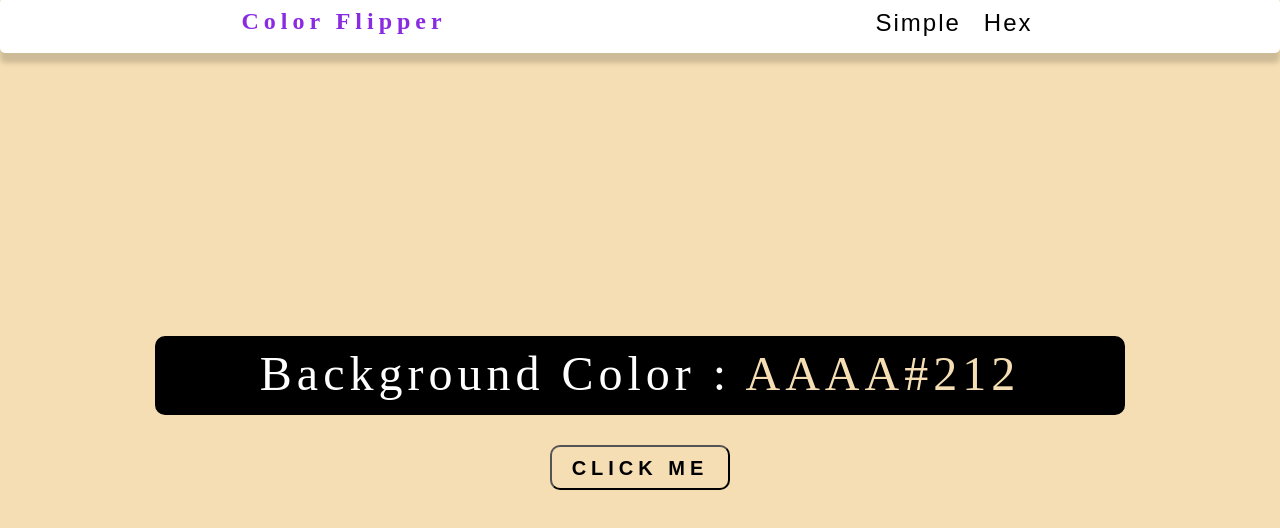
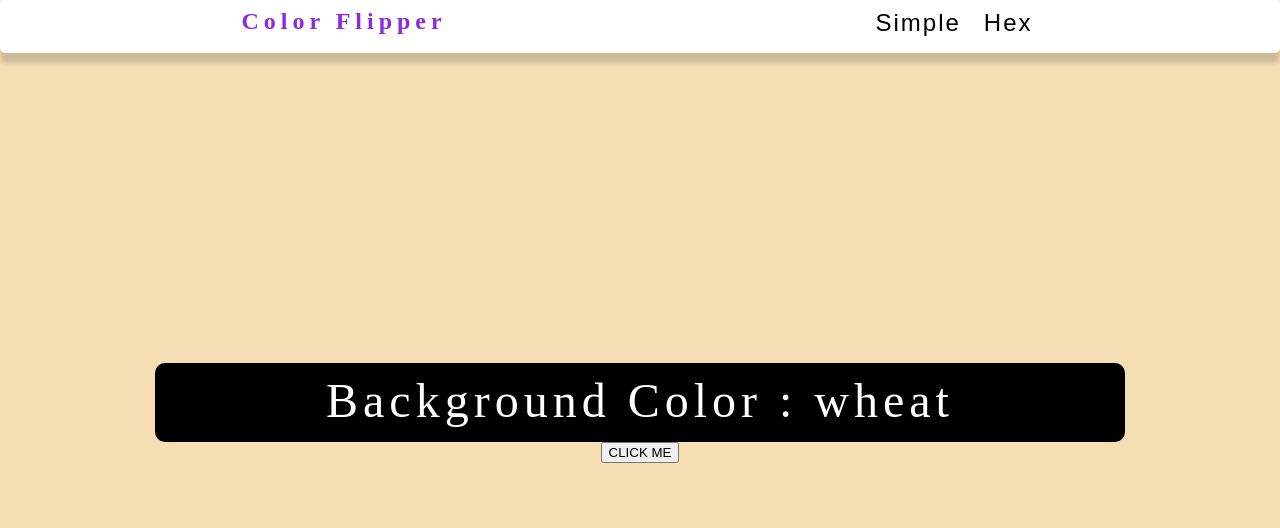
Before and after one commit to heoshhush/Color-Flipper, a plain HTML site: page index.html in a window 1280 px wide. Drawn offline with Linux system fonts and the light colour scheme.

Commit message:
Update index.html

```diff
--- a/index.html
+++ b/index.html
@@ -5,7 +5,7 @@
     <meta http-equiv="X-UA-Compatible" content="IE=edge">
     <meta name="viewport" content="width=device-width, initial-scale=1.0">
     <link rel="stylesheet" href="style.css">
-    <script src="main.js"></script>
+    <script src="main.js" defer></script>
     <title>Color Flipper</title>
 </head>
 <body>
@@ -18,10 +18,11 @@
         </div>
         </header>
         <section>
+
             <div class="colorBar">
-                Background Color :  <span class="myColor">AAAA#212</span>
+                Background Color :  <span class="myColorText">wheat</span>
             </div>
-            <button class="changeColor">CLICK ME</button>
+            <button class="changeColorBtn">CLICK ME</button>
         </section>
     </div>
 </body>
```
